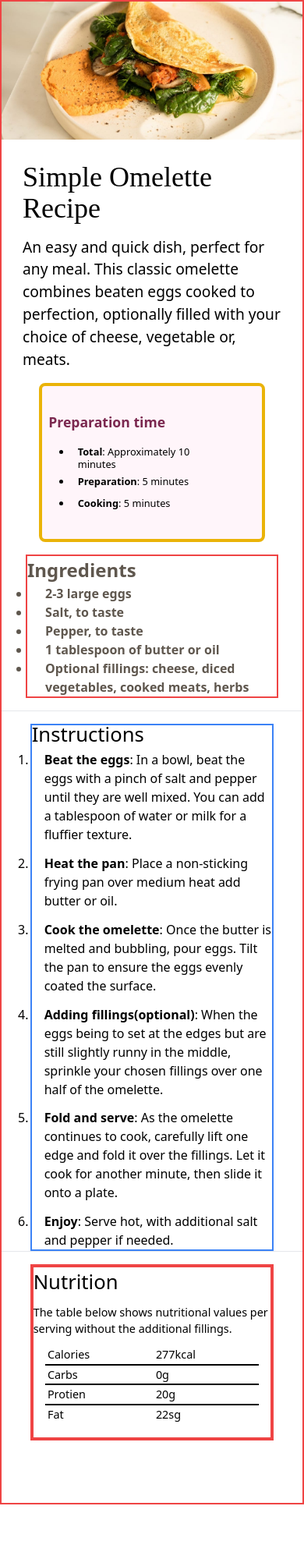
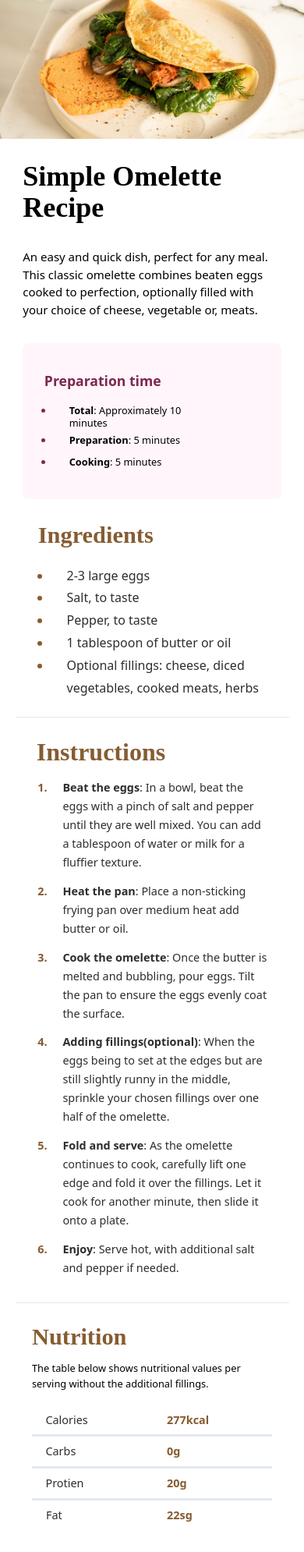
Before and after one commit to kevcoder247/simpleRecipe, a plain HTML site: page index.html in a window 390 px wide. Shown: the top 1990 px of the page at 78% size. Before the commit the page ends 1929 px from the top, so only its background shows below. Drawn offline with Linux system fonts and the light colour scheme.

Commit message:
wip: add final mobile styles

```diff
--- a/index.html
+++ b/index.html
@@ -11,53 +11,47 @@
    <div class="flex flex-col justify-start min-h-screen bg-eggshell">
 
     <!-- Card Container -->
-    <div class=" w-full md:w-[48rem] lg:w-[62rem] min-h-screen mx-auto md:rounded-xl md:mt-[3rem] md:mb-[3rem] bg-white  border-2 border-red-500 md:border-black lg:border-orange-500">
+    <div class=" w-full md:w-[48rem] lg:w-[62rem] min-h-screen mx-auto md:rounded-xl md:mt-[3rem] md:mb-[3rem] bg-white  ">
 
 
-      <img src="images/image-omelette.jpeg" alt="" class="mx-auto md:mt-6 md:w-[90%] md:rounded-lg">
+      <img src="images/image-omelette.jpeg" alt="" class="mx-auto md:mt-[3rem] md:w-[90%] md:rounded-lg">
 
       <!-- Heading container -->
-       <div class="w-[86%] md:w-[42rem] lg:w-[54rem] mt-7 mx-auto">
-          <h1 class="text-4xl md:text-5xl font-young-serif">Simple Omelette Recipe</h1>
+       <div class="w-[85%] md:w-[42rem] lg:w-[54rem] mt-7 mx-auto">
+          <h1 class="text-4xl md:text-5xl font-young-serif font-extrabold">Simple Omelette Recipe</h1>
        </div>
 
 
       <!-- Paragraph Container -->
-      <div class="w-[86%] md:w-[42rem] lg:w-[54rem] mx-auto  mt-4">
+      <div class="w-[85%] md:w-[42rem] lg:w-[54rem] mx-auto  mt-[2rem] ">
 
-        <p class="text-[1.2rem] md:text-[16px] lg:text-[22px]">
+        <p class="text-[15px] md:text-[16px] lg:text-[22px]">
           An easy and quick dish, perfect for any meal. This classic omelette combines beaten eggs cooked to perfection, optionally filled with your choice of cheese, vegetable or, meats.
         </p>
       </div>
 
 
         <!-- Preparation Time Container -->
-        <div class="w-[75%] md:w-[39rem] lg:w-[50rem] mx-auto mt-4 p-8 text-lg border-4 border-yellow-500 bg-rose-white rounded-lg">
+        <div class="w-[85%] md:w-[42rem] lg:w-[53rem] mx-auto mt-[2rem] p-[2.1rem] text-lg bg-rose-white rounded-lg">
 
-          <div class="w-[200px] ml-[-1.5rem]">
+          <div class="w-[200px] ml-[-0.375rem]">
             <h3 class="pb-4 text-[1.1rem] text-dark-raspberry font-bold">Preparation time</h3>
           </div>
 
 
-        <!-- Changes Css bullet points to red. tailwind deletes it from the css file when i save it, figure out how to add css custom properties in tailwind -->
-          <!-- .first-list li::marker {
-            color: red;
-          } -->
-
-
-          <ul class="list-disc w-[95%] text-[.8rem] pr-2 mx-auto">
-            <li class="pl-2 leading-[1rem]"><span class="font-extrabold">Total</span>: Approximately 10 minutes</li>
-            <li class="pl-2"><span class="font-extrabold">Preparation</span>: 5 minutes</li>
-            <li class="pl-2"><span class="font-extrabold">Cooking</span>: 5 minutes</li>
+          <ul class="first-list  list-disc w-[95%] text-[.8rem] pr-[2.5rem] mx-auto">
+            <li class="pl-[1.2rem] leading-[1rem]"><span class="font-extrabold">Total</span>: Approximately 10 minutes</li>
+            <li class="pl-[1.2rem]"><span class="font-extrabold">Preparation</span>: 5 minutes</li>
+            <li class="pl-[1.2rem]"><span class="font-extrabold">Cooking</span>: 5 minutes</li>
           </ul>
         </div>
 
         <!-- Ingredients Container -->
-         <div class="w-[84%]  md:w-[88%] mt-4 mx-auto mb-4 text-wenge-brown font-bold  border-2 border-red-500">
+         <div class="w-[75%] mx-auto md:w-[88%] mt-[1.5rem] mb-[1.4rem]">
 
-          <h2 class="text-[1.5rem]">Ingredients</h2>
+          <h2 class="text-[1.9rem]  text-wenge-brown  font-bold font-young-serif">Ingredients</h2>
 
-          <ul class="list-disc ml-1 list-outside leading-[1.5]">
+          <ul class="list-disc ml-[1.1rem] leading-[1.8rem] mt-[.9rem] text-dark-charcoal  marker:text-wenge-brown">
             <li class="pl-[1.2rem]">2-3 large eggs</li>
             <li class="pl-[1.2rem]">Salt, to taste</li>
             <li class="pl-[1.2rem] ">Pepper, to taste</li>
@@ -66,20 +60,20 @@
           </ul>
          </div>
 
-         <hr>
+         <hr class="w-[90%] mx-auto bg-light-grey">
 
          <!-- Instructions Container -->
-         <div class="w-[81%] md:w-[86%] mx-auto mt-4  md:mb-[3rem] border-2 border-blue-500 leading-6">
-           <h2 class="text-[1.6rem]">Instructions</h2>
+         <div class="w-[76%] md:w-[86%] mx-auto mt-[2rem] mb-[2rem]  md:mb-[3rem] leading-6  text-dark-charcoal">
+           <h2 class="text-[2rem]  text-wenge-brown  font-bold font-young-serif ">Instructions</h2>
 
 
-           <ol class="list-decimal list-outside mt-2 text-[1rem]">
+           <ol class="list-decimal  mt-[1.4rem]  pl-[1.1rem] text-[.9rem] marker:text-wenge-brown marker:font-extrabold">
 
             <li class="pl-4 mb-[.8rem]"><span class="font-extrabold">Beat the eggs</span>: In a bowl, beat the eggs with a pinch of salt and pepper until they are well mixed. You can add a tablespoon of water or milk for a fluffier texture.</li>
 
             <li class="pl-4 mb-[.8rem]"> <span class="font-extrabold">Heat the pan</span>: Place a non-sticking frying pan over medium heat add butter or oil.</li>
 
-            <li class="pl-4 mb-[.8rem]"><span class="font-extrabold">Cook the omelette</span>: Once the butter is melted and bubbling, pour eggs. Tilt the pan to ensure the eggs evenly coated the surface.</li>
+            <li class="pl-4 mb-[.8rem]"><span class="font-extrabold">Cook the omelette</span>: Once the butter is melted and bubbling, pour eggs. Tilt the pan to ensure the eggs evenly coat the surface.</li>
 
             <li class="pl-4 mb-[.8rem]"><span class="font-extrabold">Adding fillings(optional)</span>: When the eggs being to set at the edges but are still slightly runny in the middle, sprinkle your chosen fillings over one half of the omelette.</li>
 
@@ -90,35 +84,35 @@
 
          </div>
 
-         <hr>
+         <hr class="w-[90%] mx-auto bg-light-grey">
 
          <!-- Nutrition Section -->
-         <div class="w-[81%]  mx-auto mt-4 mb-20  border-4 border-red-500">
-            <h2 class="text-[1.6rem]">Nutrition</h2>
+         <div class="w-[79%]  mx-auto mt-[1.3rem] mb-20 ">
+            <h2 class="text-[1.9rem]  text-wenge-brown  font-bold font-young-serif ">Nutrition</h2>
 
-            <p class="mt-2 mb-2 text-[.9rem]">The table below shows nutritional values per serving without the additional fillings.</p>
+            <p class="mt-2 mb-[1.5rem] text-[.8rem] w-[89%]">The table below shows nutritional values per serving without the additional fillings.</p>
 
             <!-- Table Container -->
-            <table class=" mx-auto  w-[90%] mb-4">
+            <table class="mx-auto  w-[100%] mb-4">
 
-              <tr class="text-[.9rem] border-2 border-b-black border-t-white border-r-white border-l-white">
-                <td>Calories</td>
-                <td>277kcal</td>
+              <tr class="text-[.9rem] border border-b-[.2rem]  border-b-slate-200 border-t-white border-r-white border-l-white">
+                <td class="pl-4  pb-2 text-dark-charcoal">Calories</td>
+                <td class="text-wenge-brown  pb-2 font-extrabold">277kcal</td>
               </tr>
 
-              <tr class="text-[.9rem] border-2 border-b-black border-t-white border-r-white border-l-white">
-                <td>Carbs</td>
-                <td>0g</td>
+              <tr class="text-[.9rem] border border-b-[.2rem] border-b-slate-200 border-t-white border-r-white border-l-white">
+                <td class="pl-4  pb-2  pt-2  text-dark-charcoal">Carbs</td>
+                <td class="text-wenge-brown  pb-2 pt-2 font-extrabold">0g</td>
               </tr>
 
-              <tr class="text-[.9rem] border-2 border-b-black border-t-white border-r-white border-l-white">
-                <td>Protien</td>
-                <td>20g</td>
+              <tr class="text-[.9rem] border border-b-[.2rem] border-b-slate-200 border-t-white border-r-white border-l-white">
+                <td class="pl-4 pt-2  pb-2 text-dark-charcoal">Protien</td>
+                <td class="text-wenge-brown pt-2  pb-2 font-extrabold">20g</td>
               </tr>
 
               <tr class="text-[.9rem] border-2 border-b-white border-t-white border-r-white border-l-white">
-                <td>Fat</td>
-                <td>22sg</td>
+                <td class="pl-4 pt-2 text-dark-charcoal">Fat</td>
+                <td class="text-wenge-brown  pt-2 font-extrabold">22sg</td>
               </tr>
 
             </table>
--- a/input.css
+++ b/input.css
@@ -1,3 +1,8 @@
 @tailwind base;
 @tailwind components;
 @tailwind utilities;
+
+
+.first-list li::marker {
+  color: hsl(332, 51%, 32%);
+}
--- a/tailwind.config.js
+++ b/tailwind.config.js
@@ -13,7 +13,7 @@ module.exports = {
         'rose-white': 'hsl(330, 100%, 98%)',
         eggshell: 'hsl(30, 54%, 90%)',
         'light-grey': 'hsl(30, 18%, 87%)',
-        'wenge-brown': 'hsl(30, 10%, 34%)',
+        'wenge-brown': '#865C32',
         'dark-charcoal': 'hsl(24, 5%, 18%)',
       },
     },
```
Also changed, not shown: css/style.css.
